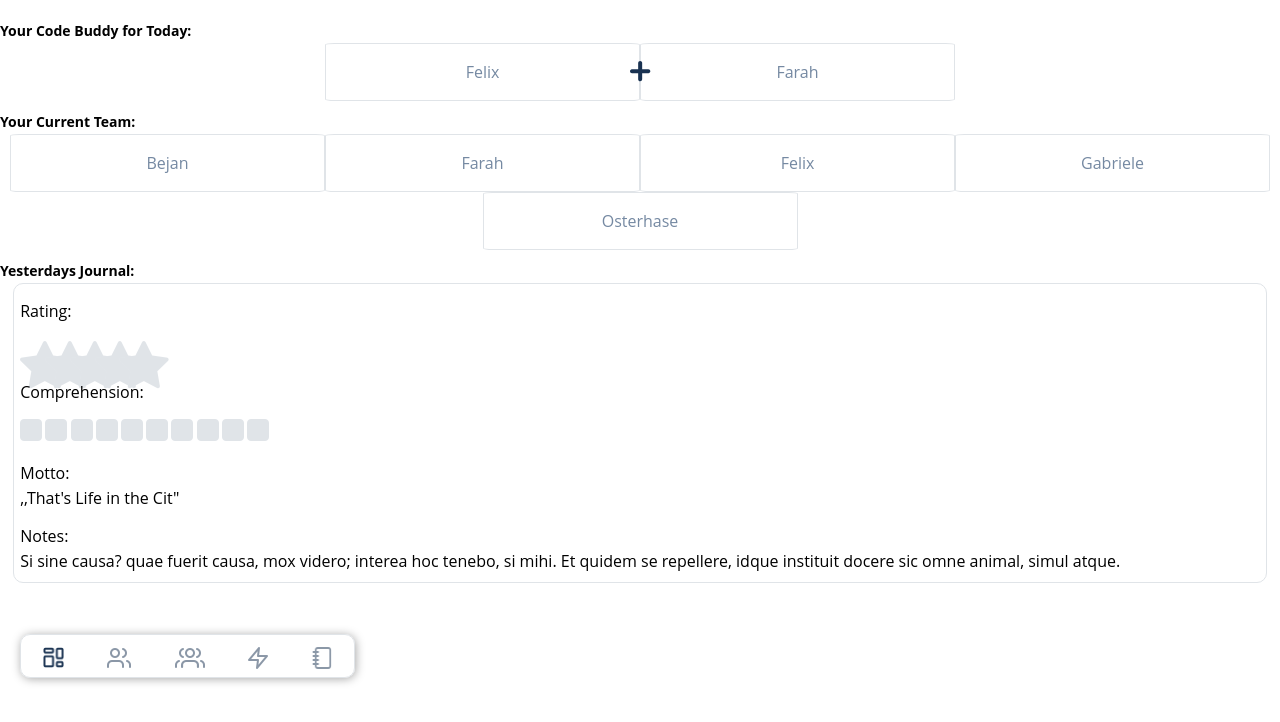
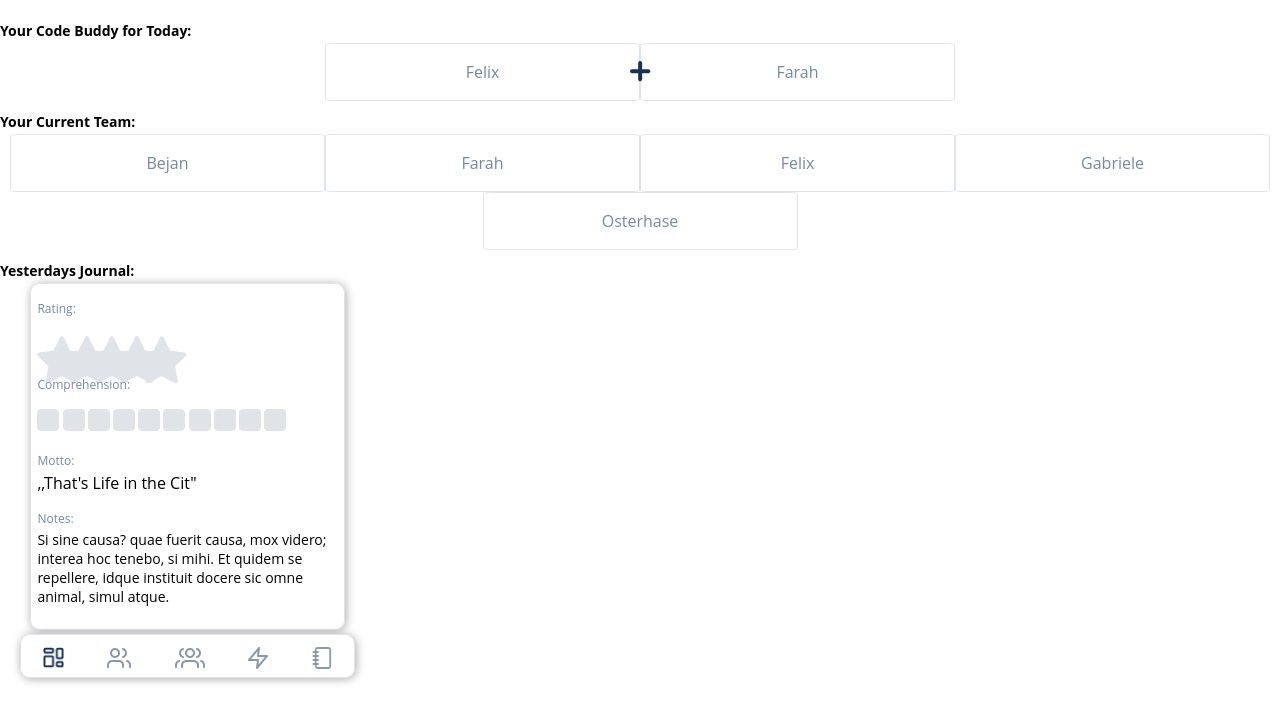
Before and after one commit to bejanaf/student-companion-app, a website built with Vite: page index.html in a window 1280 px wide. Shown: the part 106-828 px from the top of the page. Built offline with nearby package versions, Linux system fonts and the light colour scheme; files whose address does not match are found by name.

Commit message:
journal updated

```diff
--- a/base.css
+++ b/base.css
@@ -141,3 +141,8 @@ body {
   display: flex;
   list-style: none;
 }
+
+xh2 {
+  font-family: "open-sans";
+  font-size: 14px;
+}
--- a/index.html
+++ b/index.html
@@ -56,7 +56,9 @@
           </li>
         </ul>
 
-        <label for="comprehension">Comprehension:</label>
+        <label class="label__comprehension" for="comprehension"
+          >Comprehension:</label
+        >
         <ul class="journal__comprehension">
           <li class="comprehension item">
             <img
--- a/journal.css
+++ b/journal.css
@@ -1,22 +1,35 @@
 .article__motto {
   margin-bottom: 1rem;
+  font-size: 16px;
 }
 
 .article__notes {
   margin-bottom: 0.6rem;
-}
-
-.label__motto {
-  margin-bottom: 0.2rem;
-}
-
-.label__notes {
-  margin-bottom: 0.2rem;
+  font-size: 14px;
 }
 
 .label__rating {
   margin-top: 1rem;
   margin-bottom: 0.2rem;
+  color: #7589a2;
+  font-size: 12px;
+}
+
+.label__comprehension {
+  font-size: 12px;
+  color: #7589a2;
+}
+
+.label__motto {
+  margin-bottom: 0.2rem;
+  color: #7589a2;
+  font-size: 12px;
+}
+
+.label__notes {
+  margin-bottom: 0.2rem;
+  color: #7589a2;
+  font-size: 12px;
 }
 
 .comprehension {
@@ -41,12 +54,14 @@ x.rating:hover {
 
 .journal {
   border: 1px solid #e0e4e8;
+  border-radius: 10px;
+  box-shadow: 1px 1px 10px darkgray;
   display: flex;
   flex-direction: column;
+  margin-left: 30px;
   padding-left: 0.4rem;
-  margin-left: 0.8rem;
-  margin-right: 0.8rem;
-  border-radius: 10px;
+  width: 315px;
+  height: 347px;
 }
 
 .journal__rating {
```
